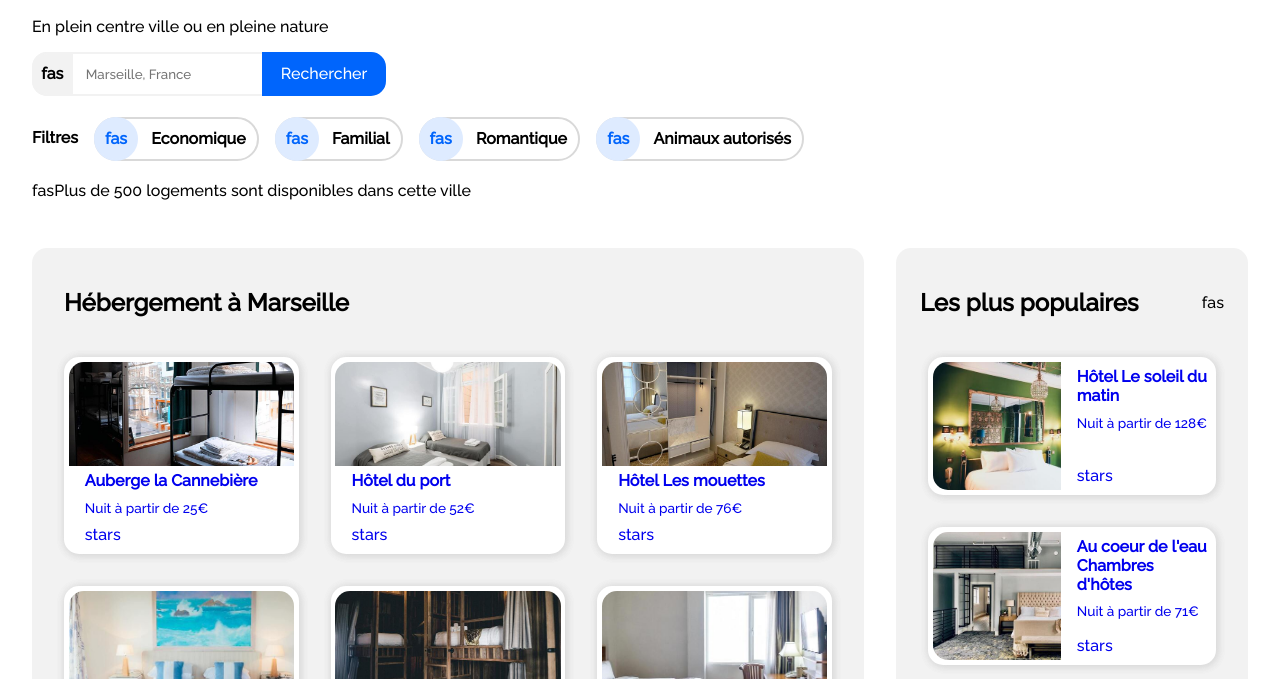
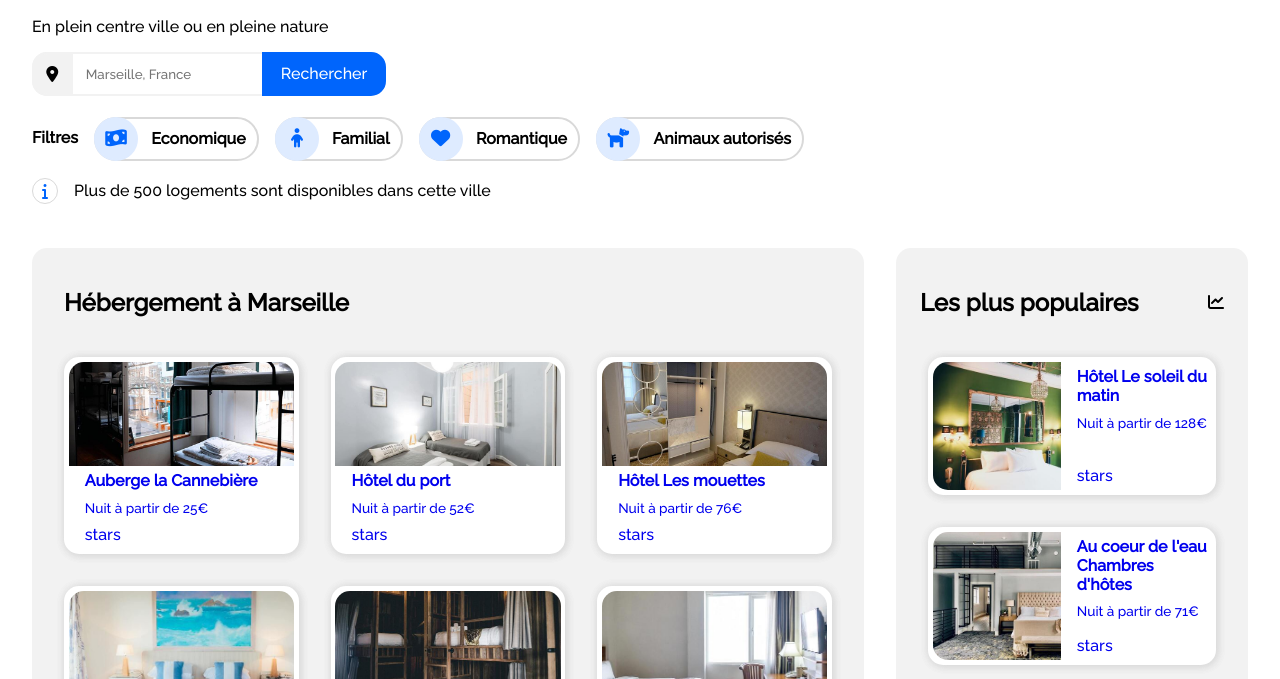
Before and after one commit to Wa-ran/MaxenceGILLES_2_06092020, a plain HTML site: page index.html in a window 1280 px wide. Shown: the part 121-800 px from the top of the page. Drawn offline with Linux system fonts and the light colour scheme.

Commit message:
Ajout des icônes et fonctionnalités

```diff
--- a/css/main.css
+++ b/css/main.css
@@ -134,6 +134,12 @@ fieldset {
     margin: 0.3rem 0;
     margin-right: 0.5rem;
 }
+.filter:hover {
+    background: #DEEBFF ;
+}
+.filter:hover .filter__ico {
+    border-color: #d9d9d9;
+}
 .filter__ico {
     background: #DEEBFF;
     border: #DEEBFF solid 2px;
@@ -148,6 +154,7 @@ fieldset {
     display: flex;
     justify-content: center;
     align-items: center;
+    font-size: 1.2rem;
 }
 .filter__text {
     padding: 0.7rem;
@@ -155,6 +162,17 @@ fieldset {
 .info {
     display: flex;
     font-weight: normal;
+}
+.info > div {
+    color: #0065FC;
+    margin: auto 1rem auto 0;
+    border: #d9d9d9 solid 1px;
+    border-radius: 1rem;
+    width: 1.5rem;
+    height: 1.5rem;
+    display: flex;
+    justify-content: center;
+    align-items: center;
 }
 
 /* Corps */
--- a/index.html
+++ b/index.html
@@ -7,6 +7,7 @@
     <link rel="stylesheet" href="./css/main.css">
     <link href="https://fonts.googleapis.com/css2?family=Raleway:wght@500&display=swap" rel="stylesheet">
     <link rel="shortcut icon" href="logo.ico" type="image/x-icon">
+    <script src="https://kit.fontawesome.com/eb8a7ecc71.js" crossorigin="anonymous"></script>
 
     <title>Reservia</title>
 </head>
@@ -21,8 +22,8 @@
 
             <div class="desk">
                 <div class="nav">
-                    <div><a  href="#">Hébergements</a></div>
-                    <div><a  href="#">Activités</a></div>
+                    <div><a  href="#hotel">Hébergements</a></div>
+                    <div><a  href="#wado">Activités</a></div>
                 </div>
             </div>
 
@@ -45,31 +46,31 @@
             <div class="search">
                 <div class="search__input">
                     <label for="recherche">
-                        fas
+                        <i class="fas fa-map-marker-alt"></i>
                     </label>
                     <input type="text" name="recherche" id="recherche" size="30" placeholder="Marseille, France">
                 </div>
                 <div class="search__btn">
-                    <span class="desk">Rechercher</span><span class="mob">fas</span>
+                    <span class="desk">Rechercher</span><span class="mob"><i class="fas fa-search"></i></span>
                 </div>
             </div>
 
             <div class="select">
                 <p>Filtres</p>
                 <div class="filter">
-                    <div class="filter__ico">fas</div>
+                    <div class="filter__ico"><i class="fas fa-money-bill-wave"></i></div>
                     <div class="filter__text">Economique</div>
                 </div>
                 <div class="filter">
-                    <div class="filter__ico">fas</div>
+                    <div class="filter__ico"><i class="fas fa-child"></i></div>
                     <div class="filter__text">Familial</div>
                 </div>
                 <div class="filter">
-                    <div class="filter__ico">fas</div>
+                    <div class="filter__ico"><i class="fas fa-heart"></i></div>
                     <div class="filter__text">Romantique</div>
                 </div>
                 <div class="filter">
-                    <div class="filter__ico">fas</div>
+                    <div class="filter__ico"><i class="fas fa-dog"></i></div>
                     <div class="filter__text">Animaux autorisés</div>
                 </div>
             </div>
@@ -77,7 +78,7 @@
         </fieldset>
 
         <div class="info">
-            <p>fas</p>
+            <div><i class="fas fa-info"></i></div>
             <p>Plus de 500 logements sont disponibles dans cette ville</p>
         </div>
 
@@ -89,7 +90,7 @@
             <section class="pop">
                 <div class="pop__title">
                     <h3>Les plus populaires</h3>
-                    <div>fas</div>
+                    <div><i class="fas fa-chart-line"></i></div>
                 </div>
                 <article>
                     <a href="#">
@@ -125,7 +126,7 @@
 
 
 
-            <section class="hotel">
+            <section class="hotel" id="hotel">
                 <h3>Hébergement à Marseille</h3>
                 <article>
                     <a href="#">
@@ -191,7 +192,7 @@
             </section>
         </div>
 
-        <section class="wado">
+        <section class="wado" id="wado">
             <h3>Activités à Marseille</h3>
             <div class="wado__loc">
                 <div>
```
